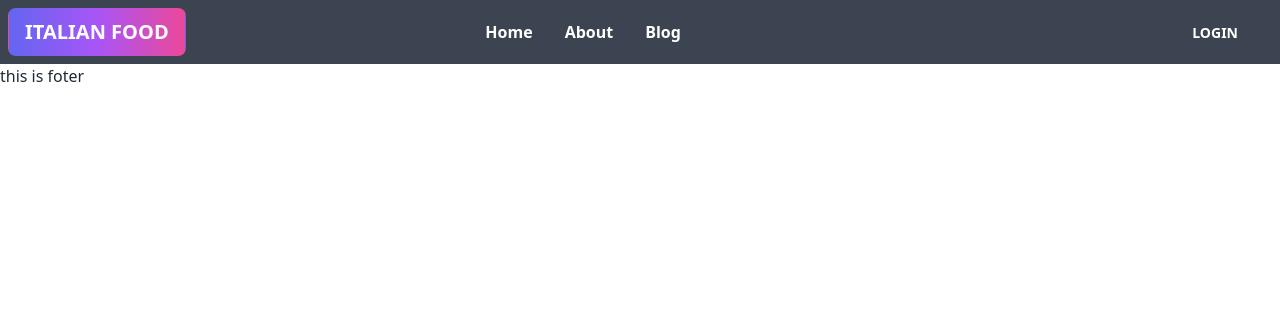
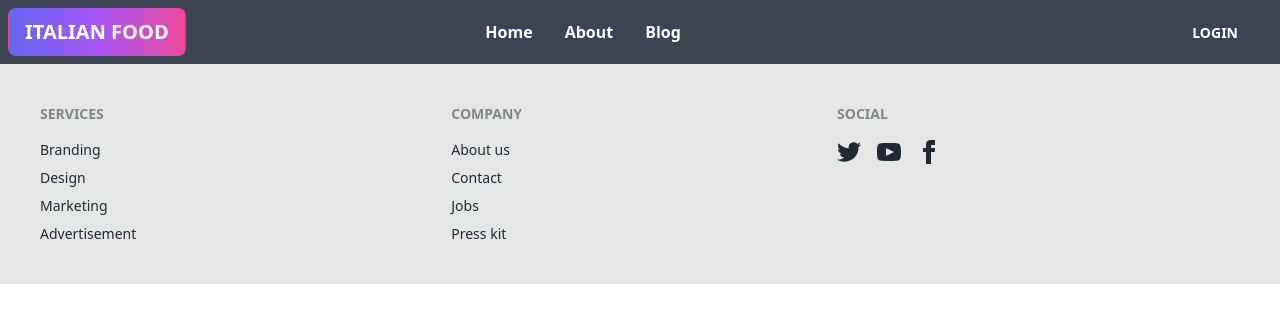
Before and after one commit to Ruhan-ia/chef-recipe-client, a React (Vite) app: page /details in a window 1280 px wide. Shown: the top 322 px of the page. Built offline with nearby package versions, Linux system fonts and the light colour scheme; no server answers.

Commit message:
private route created

```diff
--- a/src/Provider/AuthProvider.jsx
+++ b/src/Provider/AuthProvider.jsx
@@ -1,8 +1,8 @@
-import React, { createContext, useState } from 'react';
-import { createUserWithEmailAndPassword, getAuth } from "firebase/auth";
+import React, { createContext, useEffect, useState } from 'react';
+import { createUserWithEmailAndPassword, getAuth, onAuthStateChanged, signInWithEmailAndPassword, signOut, updateProfile } from "firebase/auth";
 import app from '../firebase/firebase.config';
 
- export    const AuthContext = createContext(null)
+ export  const AuthContext = createContext(null)
 
  const auth = getAuth(app)
 const AuthProvider = ({children}) => {
@@ -10,12 +10,38 @@
 
     const [user, setUser] = useState(null)
 
-    const createUser = (email, password, name, photo) =>{
-        return createUserWithEmailAndPassword(auth, email, password, name, photo)
+    const createUser = (email, password) =>{
+        return createUserWithEmailAndPassword(auth, email, password)
     }
+
+    const logIn = (email, password) =>{
+        return signInWithEmailAndPassword(auth, email, password)
+    }
+    const profileUpdate = (name, photo) =>{
+        return updateProfile(auth.currentUser, {
+            displayName: name , photoURL:photo
+        })
+       }
+
+    const logOut = () =>{
+        return signOut(auth)
+    }
+
+    useEffect(()=>{
+      const unSubscribe=  onAuthStateChanged(auth,loggedUser =>{
+            console.log(loggedUser)
+            setUser(loggedUser)
+        })
+        return () =>{
+            unSubscribe()
+        }
+    }, [])
     const authInfo = {
             user,
-            createUser
+            createUser,
+            logIn,
+            profileUpdate,
+            logOut
     }
     return (
         <AuthContext.Provider value={authInfo} >
--- /dev/null
+++ b/src/Route/PrivateRoutes.jsx
@@ -0,0 +1,14 @@
+import React, { useContext } from 'react';
+import { AuthContext } from '../Provider/AuthProvider';
+import { Navigate, useLocation } from 'react-router-dom';
+
+const PrivateRoutes = ({children}) => {
+    const {user} = useContext(AuthContext)
+    const location = useLocation()
+    if(user){
+        return children;
+    }
+    return <Navigate state={{from:location}} to='/login' replace></Navigate>
+};
+
+export default PrivateRoutes;
--- a/src/Route/router.jsx
+++ b/src/Route/router.jsx
@@ -7,6 +7,7 @@
 import Login from '../pages/Login/Login/Login';
 import LoginLayout from '../layout/LoginLayout';
 import Register from '../pages/Login/Register';
+import PrivateRoutes from './PrivateRoutes';
 
 
 const router = createBrowserRouter([
@@ -51,8 +52,8 @@
         children:[
             {
                 path:':id',
-                element:<ChefDetails></ChefDetails>,
-                loader:({params}) => fetch(`http://localhost:4000/chef/${params.id}`)
+                element:<PrivateRoutes><ChefDetails></ChefDetails></PrivateRoutes>,
+                loader:({params}) => fetch(`https://italian-food-server-ruhan-ia.vercel.app/chef/${params.id}`)
             }
 
         ]
--- a/src/Shared/Footer/Footer.jsx
+++ b/src/Shared/Footer/Footer.jsx
@@ -1,11 +1,62 @@
-import React from 'react';
+import React from "react";
 
 const Footer = () => {
-    return (
-        <div>
-            this is foter
+  return (
+    <footer className="footer p-10 bg-base-300 text-base-content">
+      <div>
+        <span className="footer-title">Services</span>
+        <a className="link link-hover">Branding</a>
+        <a className="link link-hover">Design</a>
+        <a className="link link-hover">Marketing</a>
+        <a className="link link-hover">Advertisement</a>
+      </div>
+      <div>
+        <span className="footer-title">Company</span>
+        <a className="link link-hover">About us</a>
+        <a className="link link-hover">Contact</a>
+        <a className="link link-hover">Jobs</a>
+        <a className="link link-hover">Press kit</a>
+      </div>
+      <div>
+        <span className="footer-title">Social</span>
+        <div className="grid grid-flow-col gap-4">
+          <a>
+            <svg
+              xmlns="http://www.w3.org/2000/svg"
+              width="24"
+              height="24"
+              viewBox="0 0 24 24"
+              className="fill-current"
+            >
+              <path d="M24 4.557c-.883.392-1.832.656-2.828.775 1.017-.609 1.798-1.574 2.165-2.724-.951.564-2.005.974-3.127 1.195-.897-.957-2.178-1.555-3.594-1.555-3.179 0-5.515 2.966-4.797 6.045-4.091-.205-7.719-2.165-10.148-5.144-1.29 2.213-.669 5.108 1.523 6.574-.806-.026-1.566-.247-2.229-.616-.054 2.281 1.581 4.415 3.949 4.89-.693.188-1.452.232-2.224.084.626 1.956 2.444 3.379 4.6 3.419-2.07 1.623-4.678 2.348-7.29 2.04 2.179 1.397 4.768 2.212 7.548 2.212 9.142 0 14.307-7.721 13.995-14.646.962-.695 1.797-1.562 2.457-2.549z"></path>
+            </svg>
+          </a>
+          <a>
+            <svg
+              xmlns="http://www.w3.org/2000/svg"
+              width="24"
+              height="24"
+              viewBox="0 0 24 24"
+              className="fill-current"
+            >
+              <path d="M19.615 3.184c-3.604-.246-11.631-.245-15.23 0-3.897.266-4.356 2.62-4.385 8.816.029 6.185.484 8.549 4.385 8.816 3.6.245 11.626.246 15.23 0 3.897-.266 4.356-2.62 4.385-8.816-.029-6.185-.484-8.549-4.385-8.816zm-10.615 12.816v-8l8 3.993-8 4.007z"></path>
+            </svg>
+          </a>
+          <a>
+            <svg
+              xmlns="http://www.w3.org/2000/svg"
+              width="24"
+              height="24"
+              viewBox="0 0 24 24"
+              className="fill-current"
+            >
+              <path d="M9 8h-3v4h3v12h5v-12h3.642l.358-4h-4v-1.667c0-.955.192-1.333 1.115-1.333h2.885v-5h-3.808c-3.596 0-5.192 1.583-5.192 4.615v3.385z"></path>
+            </svg>
+          </a>
         </div>
-    );
+      </div>
+    </footer>
+  );
 };
 
 export default Footer;
--- a/src/Shared/Nav/Navbar.jsx
+++ b/src/Shared/Nav/Navbar.jsx
@@ -4,7 +4,16 @@
 import { AuthContext } from '../../Provider/AuthProvider';
 
 const Navbar = () => {
-    const{user} = useContext(AuthContext)
+    const{user, logout} = useContext(AuthContext)
+    const handleLogOut =() =>{
+        logout
+        .then(()=>{
+
+        })
+        .catch(error =>{
+            console.log(error.message)
+        })
+    }
     return (
         <div>
              <div className="navbar bg-neutral text-neutral-content">
@@ -66,7 +75,7 @@
 
         </div>
        <div>
-       {user ? <Link className='btn'><button className='btn'>Log Out</button></Link> :
+       {user ? <Link className='btn'><button onClick={handleLogOut} className='btn'>Log Out</button></Link> :
           <Link to='/login' className='btn'><button  className='btn'>Login</button></Link>}
        </div>
       </div>
--- a/src/pages/Login/Login/Login.jsx
+++ b/src/pages/Login/Login/Login.jsx
@@ -1,8 +1,13 @@
 import React, { useContext } from "react";
-import { Link } from "react-router-dom";
+import { Link, useLocation, useNavigate } from "react-router-dom";
 import { AuthContext } from "../../../Provider/AuthProvider";
 
 const Login = () => {
+
+    const {logIn} = useContext(AuthContext)
+    const navigate = useNavigate()
+    const location = useLocation()
+    const from = location.state?.from?.pathname || '/home'
 
 
 
@@ -11,7 +16,18 @@
         const form=event.target
         const email = form.email.value;
         const password = form.password.value;
-        console.log(email, password)
+        console.log(email, password);
+
+        logIn(email, password)
+
+        .then(result => {
+            const loggedUser = result.user
+            console.log(loggedUser)
+            navigate(from, {replace:true})
+        })
+        .catch(error => {
+            console.log(error.message)
+        })
     }
   return (
     <div className="hero min-h-screen bg-base-200">
--- a/src/pages/Login/Register.jsx
+++ b/src/pages/Login/Register.jsx
@@ -2,8 +2,11 @@
 import { Link } from 'react-router-dom';
 import { AuthContext } from '../../Provider/AuthProvider';
 
+
 const Register = () => {
-    const { createUser} = useContext(AuthContext)
+    const { createUser, profileUpdate} = useContext(AuthContext)
+
+
 
     const handleRegister = event =>{
         event.preventDefault()
@@ -12,9 +15,23 @@
         const photo = form.photo.value;
         const email = form.email.value;
         const password = form.password.value;
-        console.log(photo,email, name, password)
+        console.log(email,  password, name, photo)
+        createUser(email, password)
+        .then(result =>{
+            const loggedUser = result.user
+            console.log(loggedUser)
+        })
+        .catch(error =>{
+            console.log(error.messages)
+        })
 
+        profileUpdate(name, photo)
+        .then(()=>{
 
+        })
+        .catch(error => {
+            console.log(error.messages)
+        })
     }
 
     return (
```
